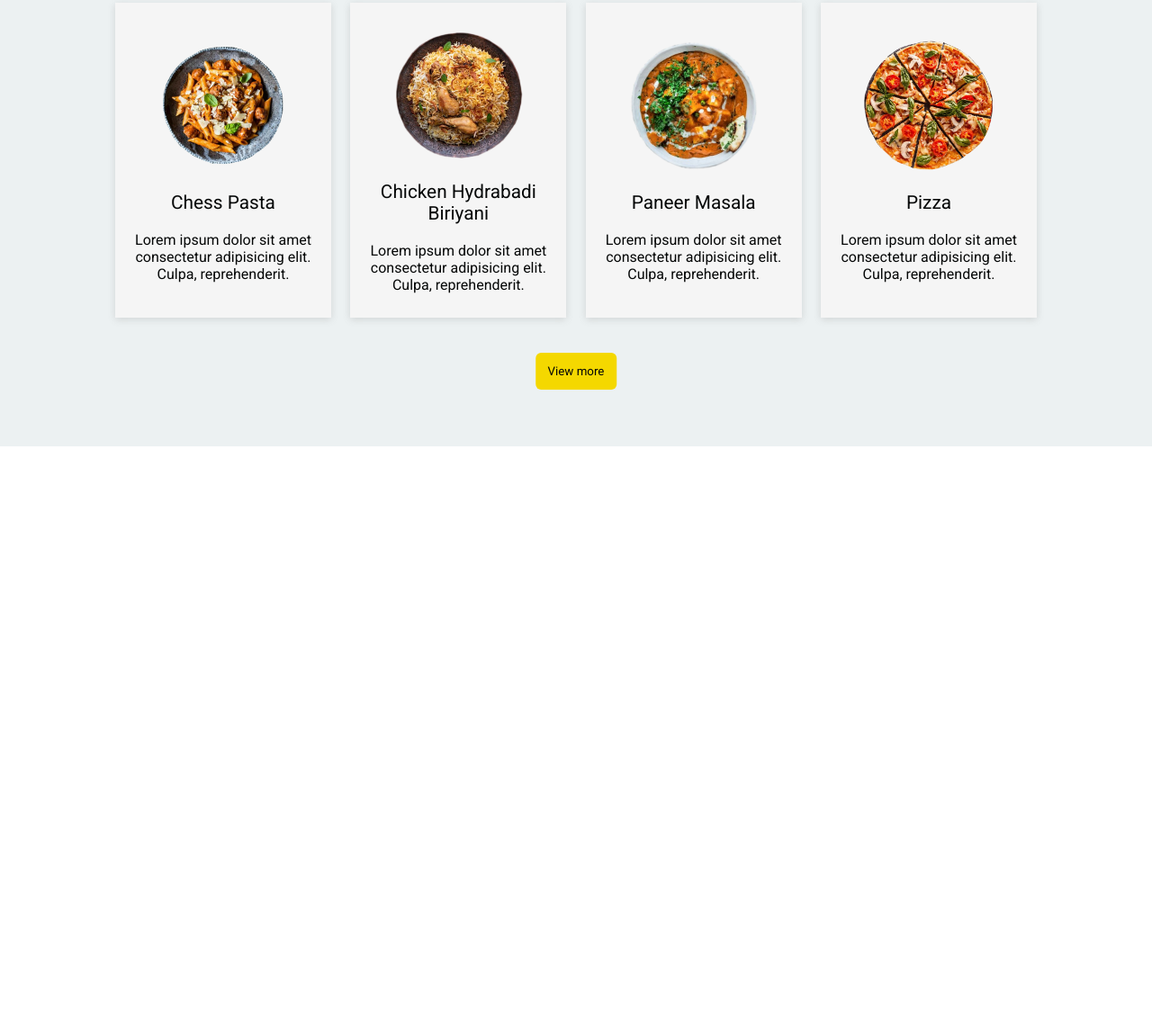
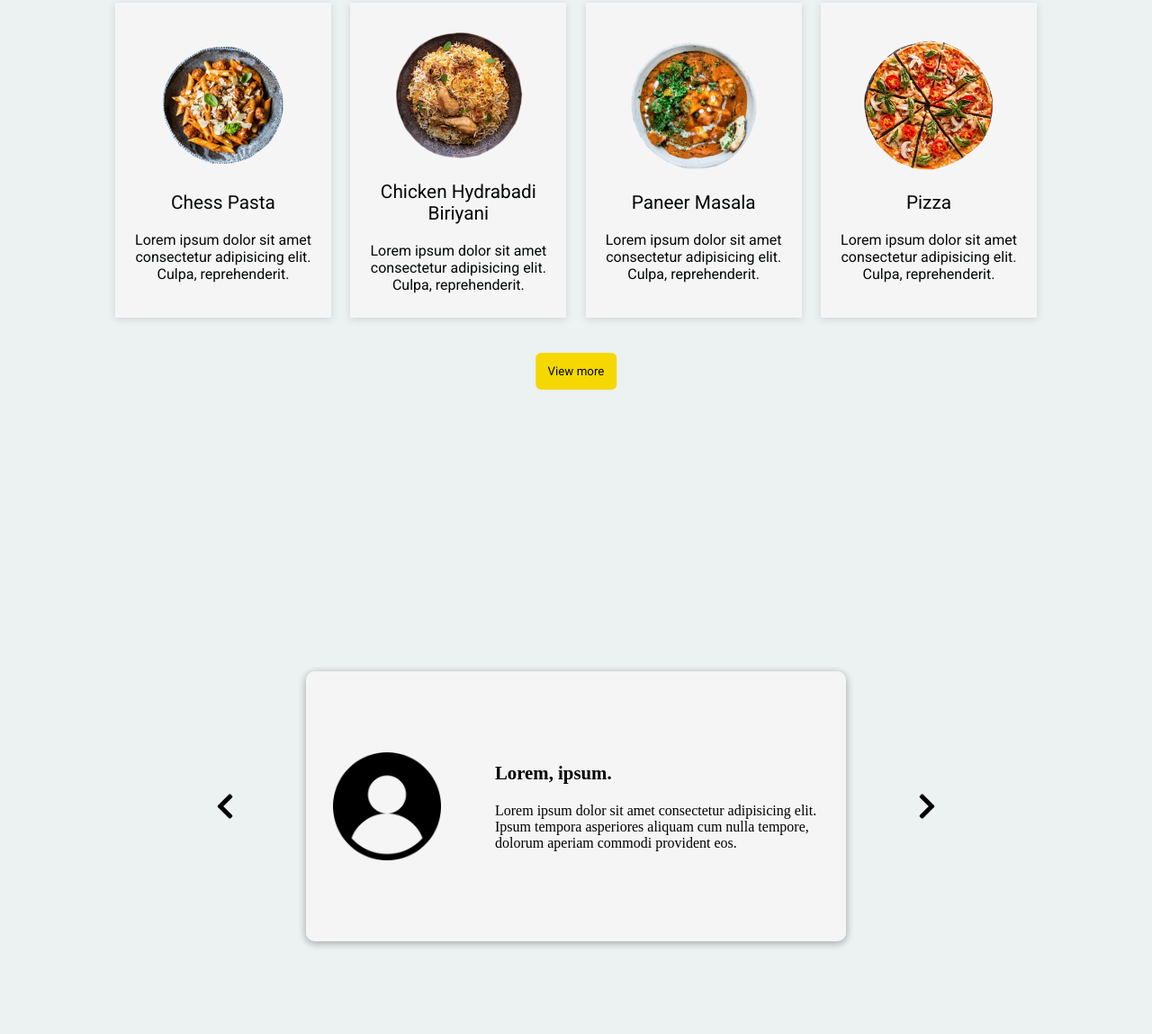
Before and after one commit to Manish9479/Restaurant-App, a plain HTML site: page index.html in a window 1280 px wide. Shown: the part 2037-3186 px from the top of the page at 90% size. Before the commit the page ends 2533 px from the top, so only its background shows below. Drawn offline with Linux system fonts and the light colour scheme.

Commit message:
Adding carousel without functionality

```diff
--- a/index.html
+++ b/index.html
@@ -169,6 +169,38 @@
         </section>
 
 
+        <section class="article">
+            <div class="cards-inner">
+                <i class="fas fa-chevron-left"></i>
+                <div class="card">
+                    <img src="./IMG/Image/user.png" alt="resturant img">
+                    <div class="card-body">
+                        <h3 class="card-title">Lorem, ipsum.
+                        </h3>
+                        <p class="card-text">Lorem ipsum dolor sit amet consectetur adipisicing elit. Fugiat culpa saepe eaque beatae, cumque commodi esse non possimus perferendis qui.</p>
+                    </div>
+                </div>
+
+                <div class="card">
+                    <img src="./IMG/Image/user.png" alt="resturant img">
+                    <div class="card-body">
+                        <h3 class="card-title">Lorem, ipsum.</h3>
+                        <p class="card-text">Lorem ipsum dolor sit amet consectetur adipisicing elit. Ullam aspernatur amet sint a doloribus fugit expedita voluptatem labore repellat explicabo.</p>
+                    </div>
+                </div>
+
+                <div class="card">
+                    <img src="./IMG/Image/user.png" alt="resturant img">
+                    <div class="card-body">
+                        <h3 class="card-title">Lorem, ipsum.</h3>
+                        <p class="card-text">Lorem ipsum dolor sit amet consectetur adipisicing elit. Ipsum tempora asperiores aliquam cum nulla tempore, dolorum aperiam commodi provident eos.</p>
+                    </div>
+                </div>
+                <i class="fas fa-chevron-right"></i>
+            </div>
+        </section>
+
+
     </div>
 
 
--- a/style.css
+++ b/style.css
@@ -395,6 +395,60 @@
     font-size: 1em;
 }
 
+
+/* Article Section */
+
+.main__container .article{
+    width: 100%;
+    height: 100vh;
+    background-color: var(--primary-color);
+    /* border: 1px solid red; */
+    display: flex;
+    justify-content: center;
+    align-items: center;
+}
+.main__container .article .cards-inner{
+    position: relative;
+    width: 800px;
+    height: 500px;
+    /* border: 1px solid red; */
+    display: flex;
+    align-items: center;
+    justify-content: space-between;
+}
+
+.article i.fas{
+    font-size: 2rem;
+    cursor: pointer;
+}
+
+.article .cards-inner .card img{
+    width: 20%;
+}
+
+.article .cards-inner .card{
+    position: absolute;
+    top: 50%;
+    left: 50%;
+    transform: translate(-50%,-50%);
+    min-width: 200px;
+    width: 75%;
+    height: 300px;
+    background-color: var(--cards);
+    box-shadow: rgba(99, 99, 99, 0.2) 0px 2px 8px 0px;
+    border-radius: 10px;
+    display: flex;
+    justify-content: space-around;
+    align-items: center;
+}
+.card .card-body{
+    width: 60%;
+}
+.card .card-body .card-title{
+    margin-bottom: 1em;
+    font-size: 1.3rem;
+}
+
 /* Media queries */
 
 @media (max-width: 820px) {
```
Also changed, not shown: IMG/Image/user.png (added).
